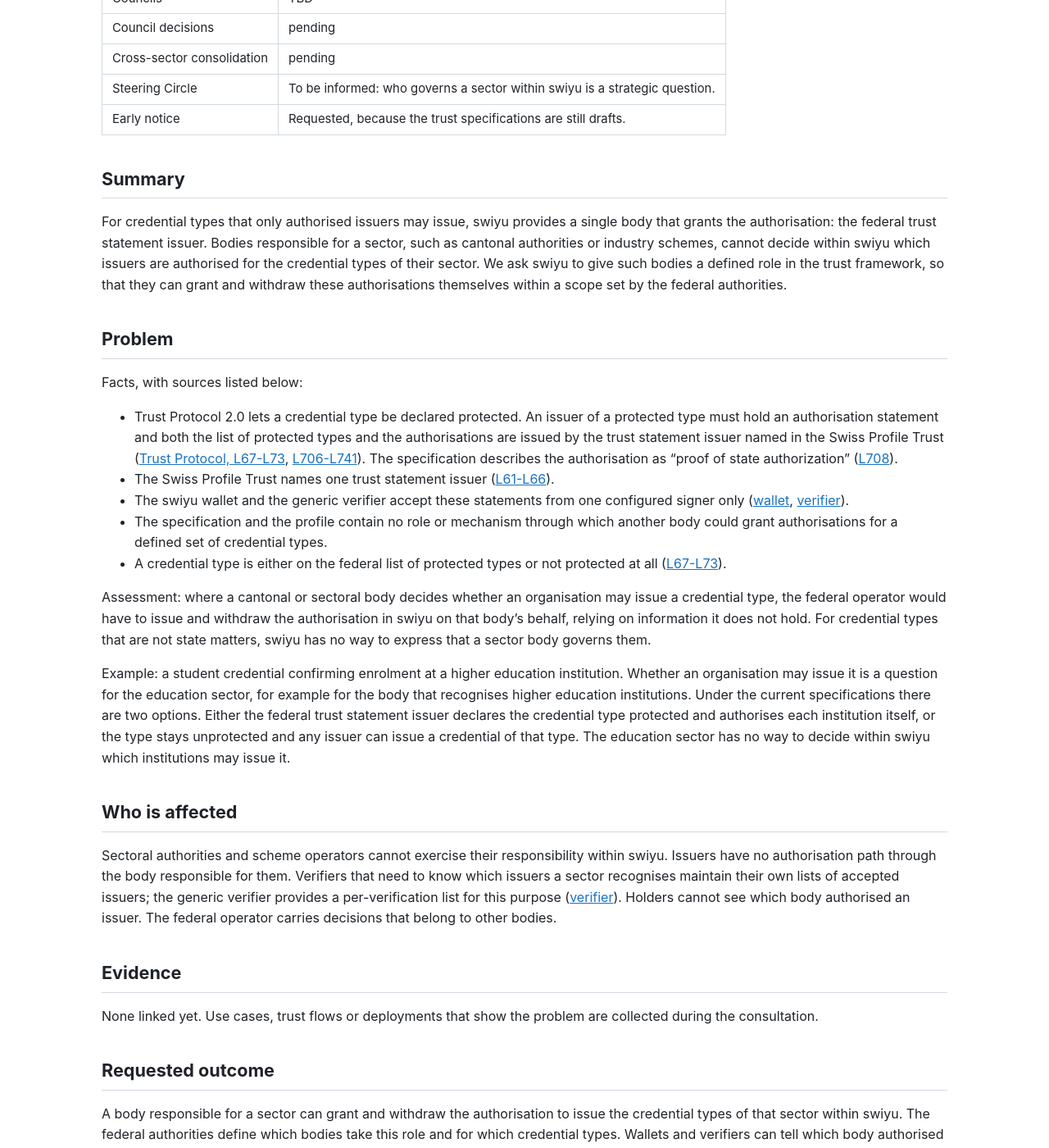
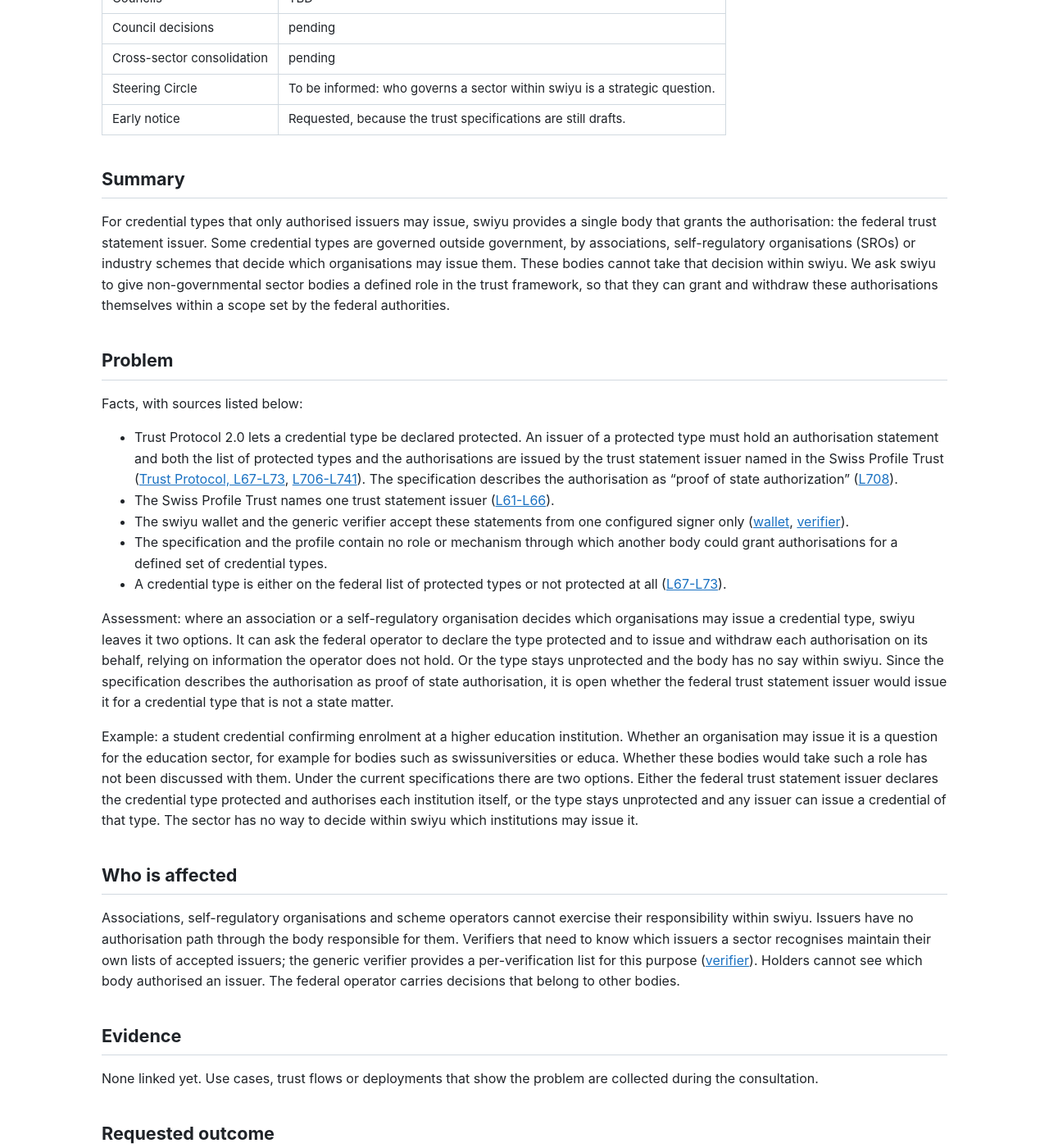
Before and after one commit to DIDAS-swiss/swiyu-change-requests, a Jekyll site: the page built from proposals/CR-DIDAS-0001-sectoral-issuer-authorization.md, in a window 1280 px wide and 1400 px high, scrolled down 964 px. Shown: the whole window at 82% size. Built offline with Jekyll 4.4.1, drawn with Linux system fonts in a browser that asks for light colours; some of the changed text lies outside the part shown.

Commit message:
CR-DIDAS-0001: focus on non-governmental sector bodies
Associations, self-regulatory organisations and industry schemes; student
credential example with swissuniversities and educa.

```diff
--- a/proposals/CR-DIDAS-0001-sectoral-issuer-authorization.md
+++ b/proposals/CR-DIDAS-0001-sectoral-issuer-authorization.md
@@ -1,5 +1,5 @@
 ---
-title: "CR-DIDAS-0001: Sectoral authorities cannot decide which issuers may issue their credential types"
+title: "CR-DIDAS-0001: Non-governmental sector bodies cannot decide which issuers may issue their credential types"
 cr: CR-DIDAS-0001
 status: Draft
 aspects: [governance, law, costs, infrastructure]
@@ -8,7 +8,7 @@ steward: TBD
 updated: 2026-11-22
 ---
 
-# CR-DIDAS-0001: Sectoral authorities cannot decide which issuers may issue their credential types
+# CR-DIDAS-0001: Non-governmental sector bodies cannot decide which issuers may issue their credential types
 
 | Field | Value |
 | --- | --- |
@@ -37,12 +37,12 @@ updated: 2026-11-22
 
 For credential types that only authorised issuers may issue, swiyu provides a
 single body that grants the authorisation: the federal trust statement issuer.
-Bodies responsible for a sector, such as cantonal authorities or industry
-schemes, cannot decide within swiyu
-which issuers are authorised for the credential types of their sector. We ask
-swiyu to give such bodies a defined role in the trust framework, so that they
-can grant and withdraw these authorisations themselves within a scope set by
-the federal authorities.
+Some credential types are governed outside government, by associations,
+self-regulatory organisations (SROs) or industry schemes that decide which
+organisations may issue them. These bodies cannot take that decision within
+swiyu. We ask swiyu to give non-governmental sector bodies a defined role in
+the trust framework, so that they can grant and withdraw these authorisations
+themselves within a scope set by the federal authorities.
 
 ## Problem
 
@@ -65,26 +65,29 @@ Facts, with sources listed below:
 - A credential type is either on the federal list of protected types or not
   protected at all ([L67-L73][tp-protected]).
 
-Assessment: where a cantonal or sectoral body decides whether an organisation
-may issue a credential type, the federal operator would have to issue and
-withdraw the authorisation in swiyu on that body's behalf, relying on
-information it does not hold. For credential types that are not state matters,
-swiyu has no way to express that a sector body governs them.
+Assessment: where an association or a self-regulatory organisation decides
+which organisations may issue a credential type, swiyu leaves it two options.
+It can ask the federal operator to declare the type protected and to issue and
+withdraw each authorisation on its behalf, relying on information the operator
+does not hold. Or the type stays unprotected and the body has no say within
+swiyu. Since the specification describes the authorisation as proof of state
+authorisation, it is open whether the federal trust statement issuer would
+issue it for a credential type that is not a state matter.
 
 Example: a student credential confirming enrolment at a higher education
 institution. Whether an organisation may issue it is a question for the
-education sector, for example for the body that recognises higher education
-institutions. Under the current specifications there are two options. Either
+education sector, for example for bodies such as swissuniversities or educa.
+Whether these bodies would take such a role has not been discussed with them.
+Under the current specifications there are two options. Either
 the federal trust statement issuer declares the credential type protected and
 authorises each institution itself, or the type stays unprotected and any
-issuer can issue a credential of that type. The
-education sector has no way to decide within swiyu which institutions may
-issue it.
+issuer can issue a credential of that type. The sector has no way to decide
+within swiyu which institutions may issue it.
 
 ## Who is affected
 
-Sectoral authorities and scheme operators cannot exercise their responsibility
-within swiyu. Issuers have no authorisation path through the body responsible
+Associations, self-regulatory organisations and scheme operators cannot
+exercise their responsibility within swiyu. Issuers have no authorisation path through the body responsible
 for them. Verifiers that need to know which issuers a sector recognises
 maintain their own lists of accepted issuers; the generic verifier provides a
 per-verification list for this purpose ([verifier][verifier-dto]). Holders cannot
@@ -98,11 +101,11 @@ are collected during the consultation.
 
 ## Requested outcome
 
-A body responsible for a sector can grant and withdraw the authorisation to
-issue the credential types of that sector within swiyu. The federal
-authorities define which bodies take this role and for which credential types.
-Wallets and verifiers can tell which body authorised an issuer. Credential types
-that are not state matters can also be placed under a sector body.
+A non-governmental sector body, such as an association or a self-regulatory
+organisation, can grant and withdraw the authorisation to issue the credential
+types it governs within swiyu. The federal authorities define which bodies take
+this role and for which credential types. Wallets and verifiers can tell which
+body authorised an issuer.
 
 ## Where the change may land
 
@@ -114,16 +117,18 @@ Assessment, for the swiyu team to decide:
 - Infrastructure and reference components: trust registry, wallet, generic
   verifier. Both the wallet and the verifier currently pin a single signer.
 - Ordinance or law: whether the E-ID Act and its ordinances allow the federal
-  authorities to delegate this role. This has not been checked.
+  authorities to delegate this role to private-law bodies. This has not been
+  checked.
 
 ## Trade-offs and open questions
 
 - A single federal signer is easier to operate and audit. More signing bodies
   increase the attack surface and the coordination effort.
-- Overlapping responsibilities between bodies, or between cantons, have to be
-  resolved before a credential type can be assigned to one body.
-- Open: whether private-law schemes can take the role or only public
-  authorities; whether the same applies to the authorisation to verify
+- Overlapping responsibilities, for example between competing associations in
+  one sector, have to be resolved before a credential type can be assigned to
+  one body.
+- Open: which non-governmental bodies qualify and on what basis, for example
+  their statutes or recognition by an authority; whether the same applies to the authorisation to verify
   protected data; how withdrawal reaches issuers and verifiers in time; which
   appeal path an issuer has when an authorisation is refused or withdrawn.
 
```
Also changed, not shown: README.md (+1 -1 lines), changelog/2026-11-22-cr-didas-0001-non-governmental.md (added, +5 -0 lines), proposals/README.md (+1 -1 lines), changelog/README.md.
